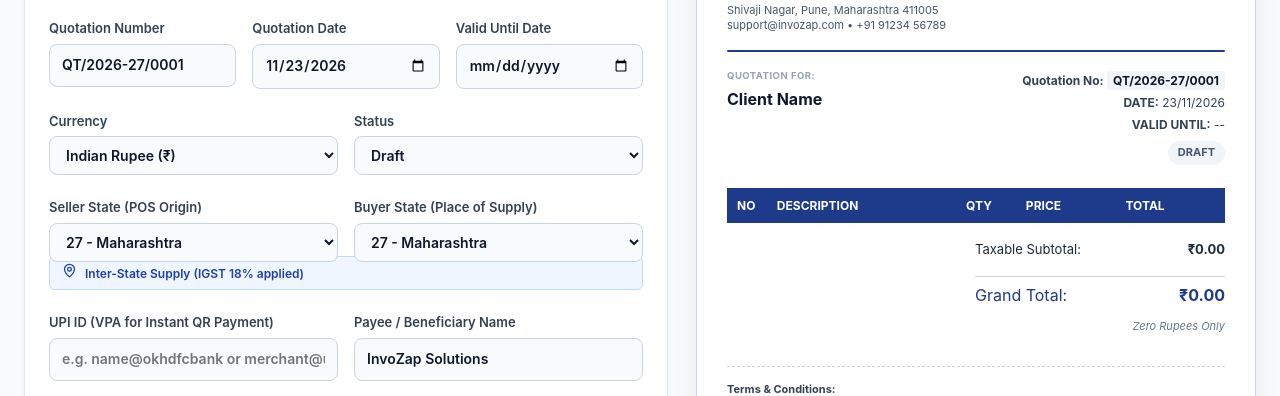
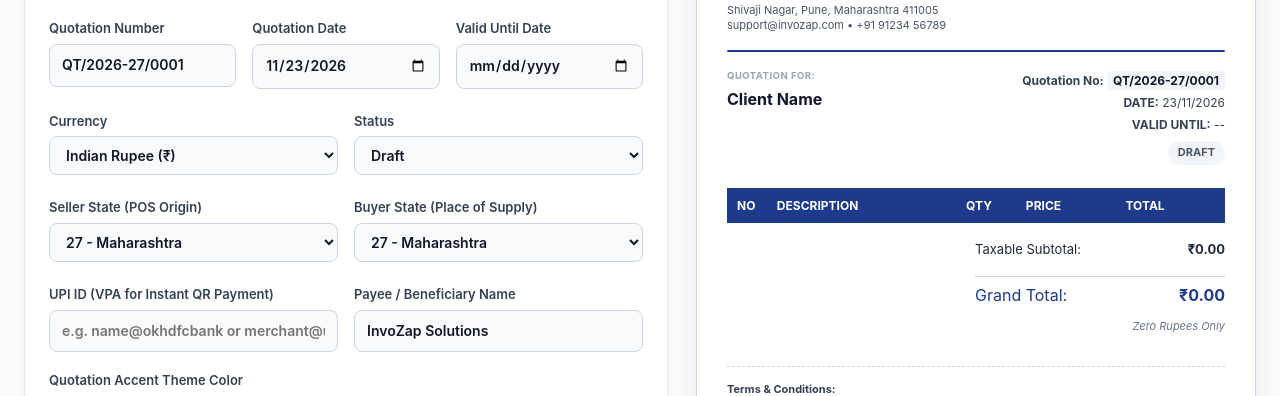
Before and after one commit to mohit-0717/InvoZap, a website with bundled scripts: page public/html/quotation.html in a window 1280 px wide. Shown: the part 337-733 px from the top of the page. Built offline with nearby package versions, Linux system fonts and the light colour scheme.

Commit message:
Remove Dynamic GST Supply Indicator Chip from invoice and quotation editors

```diff
--- a/public/html/quotation.html
+++ b/public/html/quotation.html
@@ -107,12 +107,6 @@
               <label>Buyer State (Place of Supply)
                 <select id="buyerStateCode"></select>
               </label>
-            </div>
-
-            <!-- DYNAMIC GST SUPPLY INDICATOR CHIP -->
-            <div id="gstSupplyTypeChip" style="display: flex; align-items: center; gap: 8px; margin-top: -6px; margin-bottom: 12px; padding: 6px 12px; background: #f0fdf4; border: 1px solid #bbf7d0; border-radius: 6px; font-size: 12px; font-weight: 600; color: #166534;">
-              <span id="gstSupplyIcon"><svg xmlns="http://www.w3.org/2000/svg" width="14" height="14" viewBox="0 0 24 24" fill="none" stroke="currentColor" stroke-width="2" stroke-linecap="round" stroke-linejoin="round"><circle cx="12" cy="12" r="10"/><path d="m9 12 2 2 4-4"/></svg></span>
-              <span id="gstSupplyText">Intra-State Supply (CGST 9% + SGST 9%)</span>
             </div>
 
             <!-- UPI PAYMENT DETAILS FOR LIVE QR -->
--- a/public/js/quotation.js
+++ b/public/js/quotation.js
@@ -263,26 +263,6 @@ document.addEventListener("DOMContentLoaded", function () {
           );
         } else if (calcResult.regime === "inter") {
           taxBreakdownArea.appendChild(createBreakdownRow("IGST (18%):", calcResult.totals.igstFormatted));
-        }
-      }
-
-      // Update Dynamic GST Supply Indicator Chip
-      const gstChip = document.getElementById("gstSupplyTypeChip");
-      const gstIcon = document.getElementById("gstSupplyIcon");
-      const gstText = document.getElementById("gstSupplyText");
-      if (gstChip && gstIcon && gstText) {
-        if (calcResult.regime === "intra") {
-          gstIcon.innerHTML = `<svg xmlns="http://www.w3.org/2000/svg" width="15" height="15" viewBox="0 0 24 24" fill="none" stroke="currentColor" stroke-width="2" stroke-linecap="round" stroke-linejoin="round" class="lucide lucide-check-circle-2"><circle cx="12" cy="12" r="10"/><path d="m9 12 2 2 4-4"/></svg>`;
-          gstText.textContent = "Intra-State Supply (CGST 9% + SGST 9% applied)";
-          gstChip.style.background = "#f0fdf4";
-          gstChip.style.borderColor = "#bbf7d0";
-          gstChip.style.color = "#166534";
-        } else {
-          gstIcon.innerHTML = `<svg xmlns="http://www.w3.org/2000/svg" width="15" height="15" viewBox="0 0 24 24" fill="none" stroke="currentColor" stroke-width="2" stroke-linecap="round" stroke-linejoin="round" class="lucide lucide-map-pin"><path d="M20 10c0 4.993-5.539 10.193-7.399 11.799a1 1 0 0 1-1.202 0C9.539 20.193 4 14.993 4 10a8 8 0 0 1 16 0"/><circle cx="12" cy="10" r="3"/></svg>`;
-          gstText.textContent = "Inter-State Supply (IGST 18% applied)";
-          gstChip.style.background = "#eff6ff";
-          gstChip.style.borderColor = "#bfdbfe";
-          gstChip.style.color = "#1e40af";
         }
       }
 
```
Also changed, not shown: public/html/createnew.html (+0 -8 lines), public/js/script.js (+0 -20 lines).
